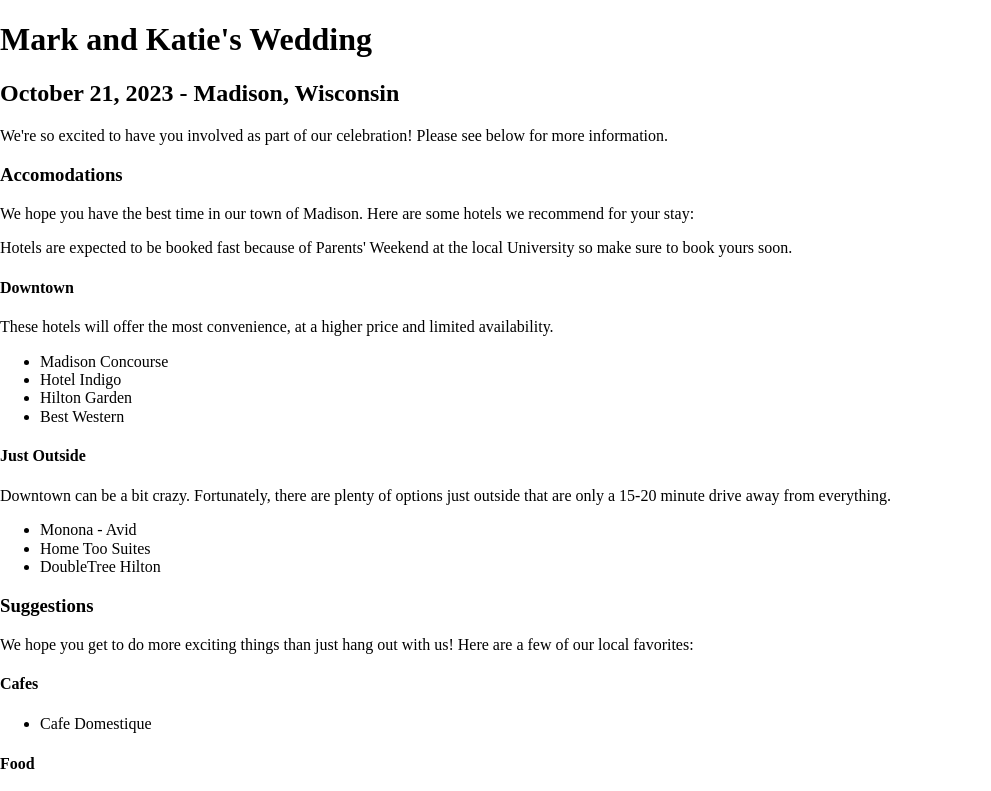
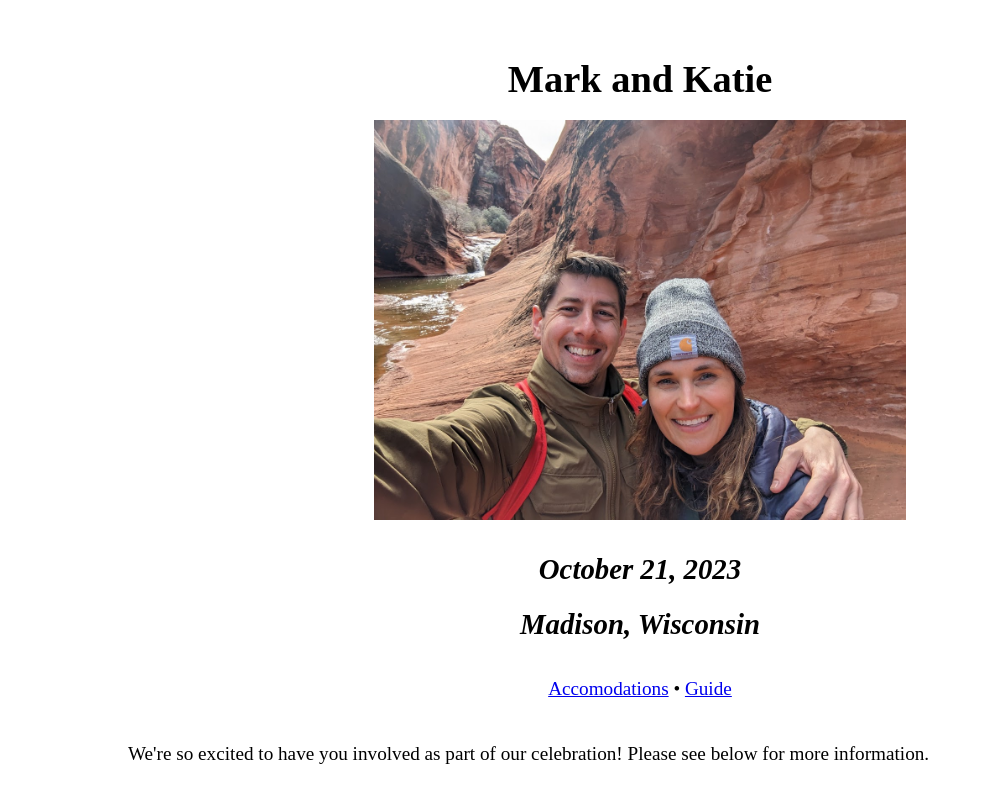
Before and after one commit to feltnerm/test, a plain HTML site: page index.html in a window 1280 px wide. Shown: the top 791 px of the page, without its empty margins (0-991 px from the left). Drawn offline with Linux system fonts and the light colour scheme.

Commit message:
feat: content!

```diff
--- a/css/style.css
+++ b/css/style.css
@@ -1,2 +1,59 @@
+.content {
+  margin: 5%;
+  margin-left: 10%;
+  margin-right: 10%;
+
+  font-family: serif;
+  font-size: 1.2em;
+  line-height: 1.5em;
+}
+
+.italic { font-style: italic; }
+.bold { font-weight: bold; }
+.light { font-weight: lighter; }
+
+.separator {
+  margin-top: 24rpx;
+  margin-bottom: 24px;
+  text-align: center;
+}
+
+.header {
+  text-align: center;
+  line-height: 1.6em;
+}
+
+.header>img {
+  max-width: 100%;
+  max-height: 400px;
+  /* border-radius: 50%; */
+}
+
+nav {
+  margin-top: 36px;
+  margin-bottom: 36px;
+  text-align: center;
+}
+
+nav>ul {
+  list-style-type: none;
+  margin: 0;
+  padding: 0;
+}
+
+nav>ul>li { display: inline; }
+
+.section {
+  margin-bottom: 36px;
+}
+
+/* .section>h3 { text-align: center; } */
+
+
+.footer {
+  text-align: center;
+  font-size: small;
+}
+
 .heading-img {
 }
--- a/index.html
+++ b/index.html
@@ -27,24 +27,23 @@
 <body>
     <div class="content">
         <section class="header">
-                <!--
-                    <img class="heading-img" src="img/header.jpg" alt="title image"></img>
-                -->
-            <nav class="nav fixed"></nav>
-            <h1 class="title">Mark and Katie's Wedding</h1>
-            <h2 class="date">October 21, 2023 - Madison, Wisconsin</h2>
-
-            <p>We're so excited to have you involved as part of our celebration! Please see below for more information.</p>
+            <h1 class="title">Mark and Katie</h1>
+            <img class="header-image" src="img/header.jpg" alt="title image"></img>
+            <h2 class="italic">October 21, 2023</h2>
+            <h2 class="italic">Madison, Wisconsin</h2>
         </section>
 
-        <!-- Separate pages -->
+        <nav class="nav">
+            <ul>
+                <li><a href="#accomodations">Accomodations</a></li>
+                <li>•</li>
+
+                <li><a href="#guide">Guide</a></li>
+            </ul>
+        </nav>
+
         <section class="section">
-            <!-- <h3>Dinner</h3> -->
-        </section>
-
-        <!-- Separate pages -->
-        <section class="section">
-            <!-- <h3>Celebration</h3> -->
+            <p>We're so excited to have you involved as part of our celebration! Please see below for more information.</p>
         </section>
 
         <section class="section accomodations">
@@ -72,6 +71,8 @@
             </ul>
         </section>
 
+        <div class="separator">•</div>
+
         <section class="section guide">
             <h3 id="guide">Suggestions</h3>
             <p>We hope you get to do more exciting things than just hang out with us! Here are a few of our local favorites:</p>
@@ -90,10 +91,13 @@
             <h4>Sights</h4>
             <ul>
                 <li>Aboreteum</li>
+                <li>Forward Madison</li>
             </ul>
         </section>
 
-        <footer class="footer"></footer>
+        <footer class="footer">
+            <a href="#">Contact</a>
+        </footer>
     </div>
 
     <!--
```
